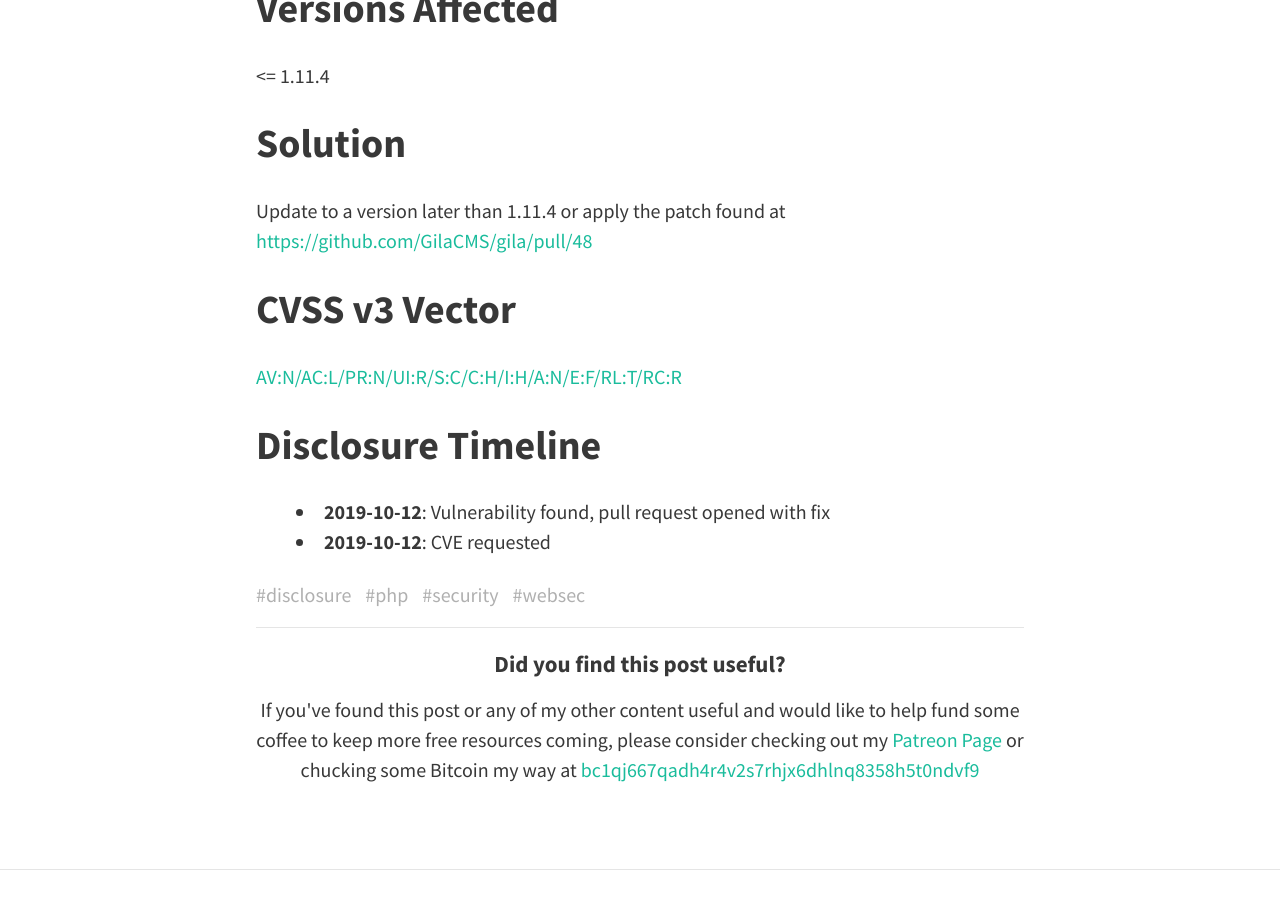
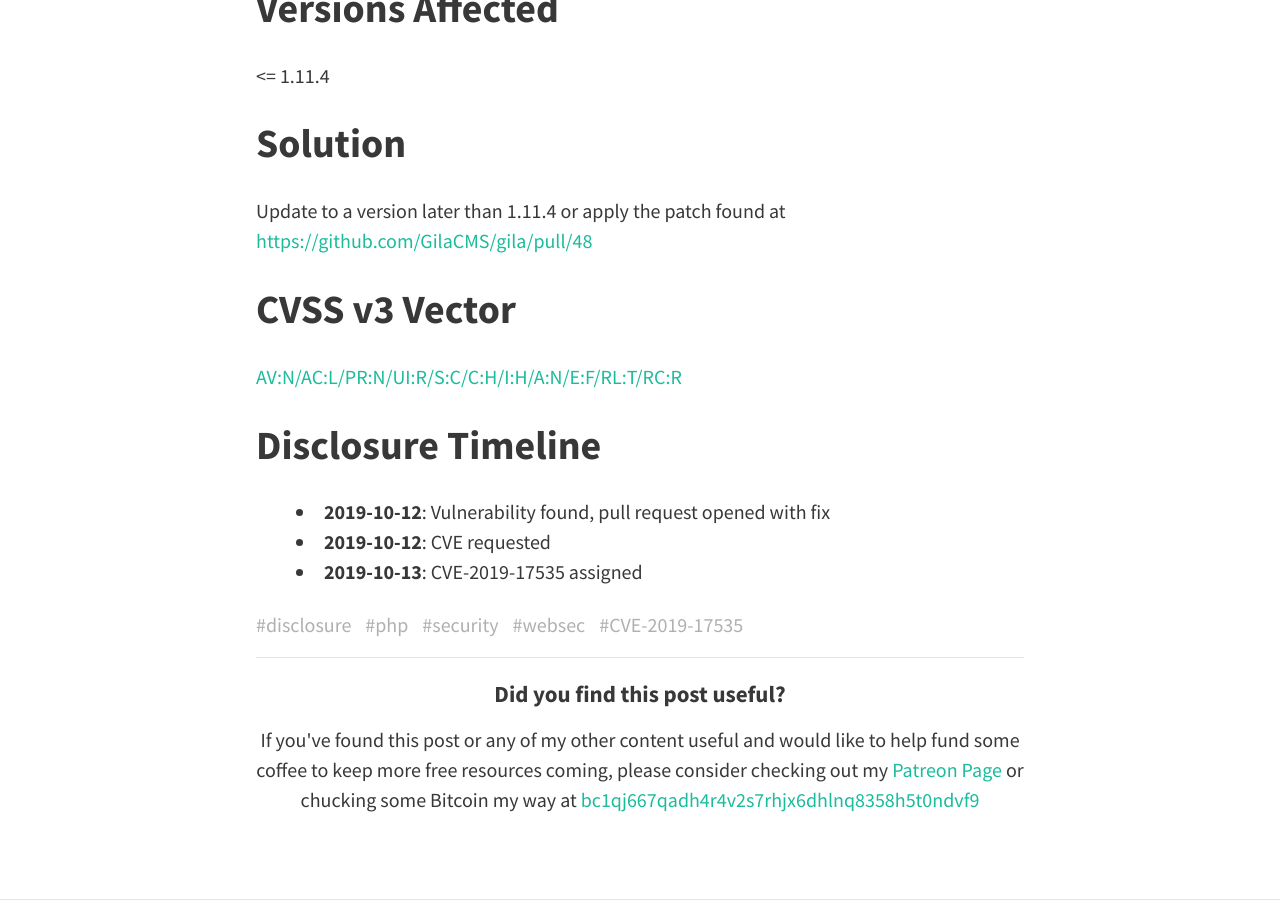
Before and after one commit to rastating/rastating.github.io, a Jekyll site: the page built from _posts/2019-10-12-gila-cms-reflected-xss.md, in a window 1280 px wide and 900 px high, scrolled down 1250 px. Built offline with Jekyll 4.4.1, drawn with Linux system fonts in a browser that asks for light colours; nearby versions of some CDN libraries; before the commit the page ends 2120 px from its top, so only the background shows below that.

Commit message:
Update post with CVE ID

```diff
--- a/_posts/2019-10-12-gila-cms-reflected-xss.md
+++ b/_posts/2019-10-12-gila-cms-reflected-xss.md
@@ -11,6 +11,7 @@ tags:
   - php
   - security
   - websec
+  - CVE-2019-17535
 image: /assets/images/2019-10-12-gila-cms-reflected-xss/gila-reflected-xss.png
 ---
 Versions prior to and including 1.11.4 of Gila CMS are vulnerable to reflected cross-site scripting. On line 29 and 30 of the `blog-list.php` view found in both the `gila-blog` and `gila-mag` themes, the value of the user provided search criteria is printed back to the response without any sanitisation. This can result in cross-site scripting as can be seen in the below screenshot:
@@ -39,3 +40,4 @@ Disclosure Timeline
 -------------------
 - **2019-10-12**: Vulnerability found, pull request opened with fix
 - **2019-10-12**: CVE requested
+- **2019-10-13**: CVE-2019-17535 assigned
```
